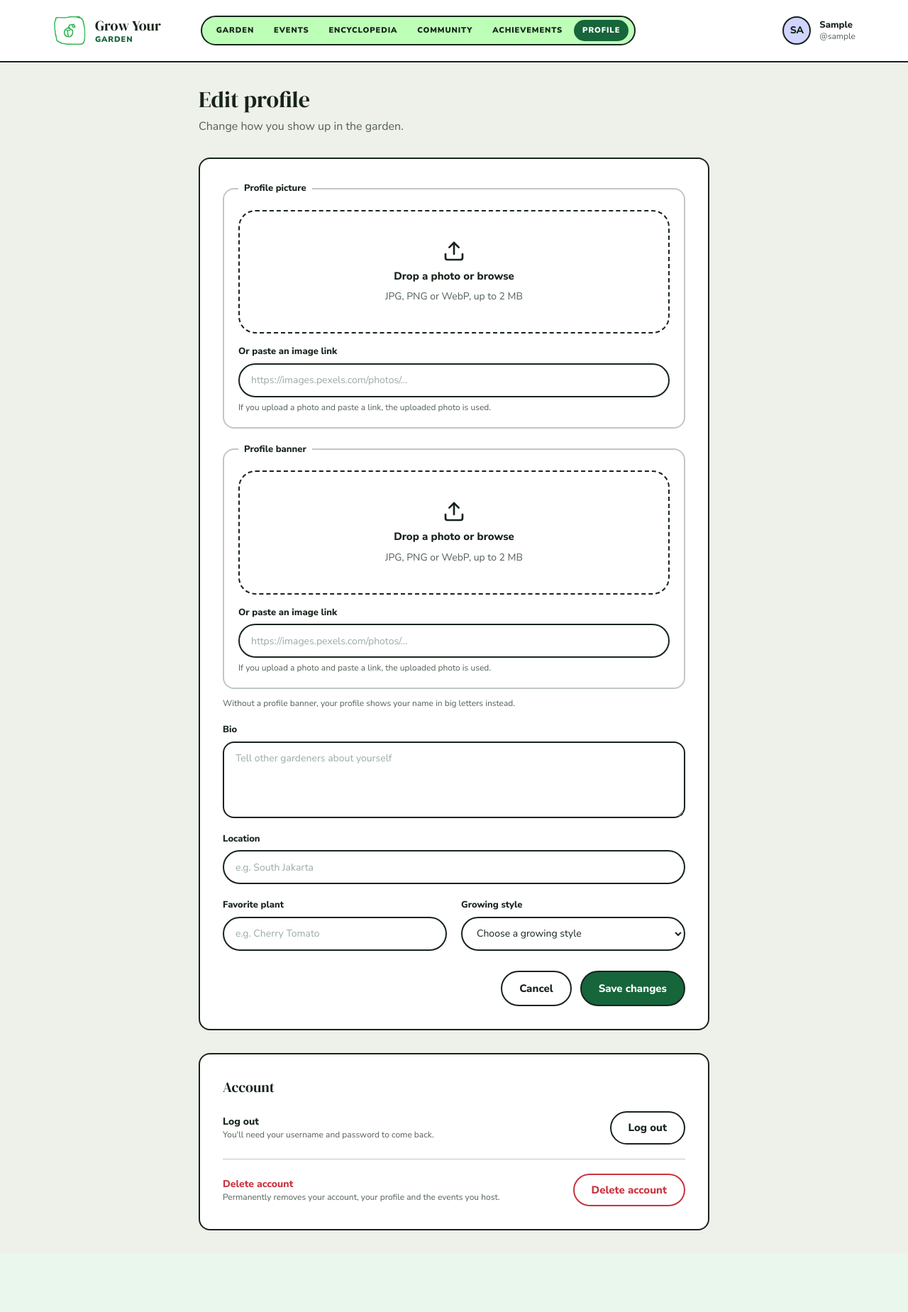
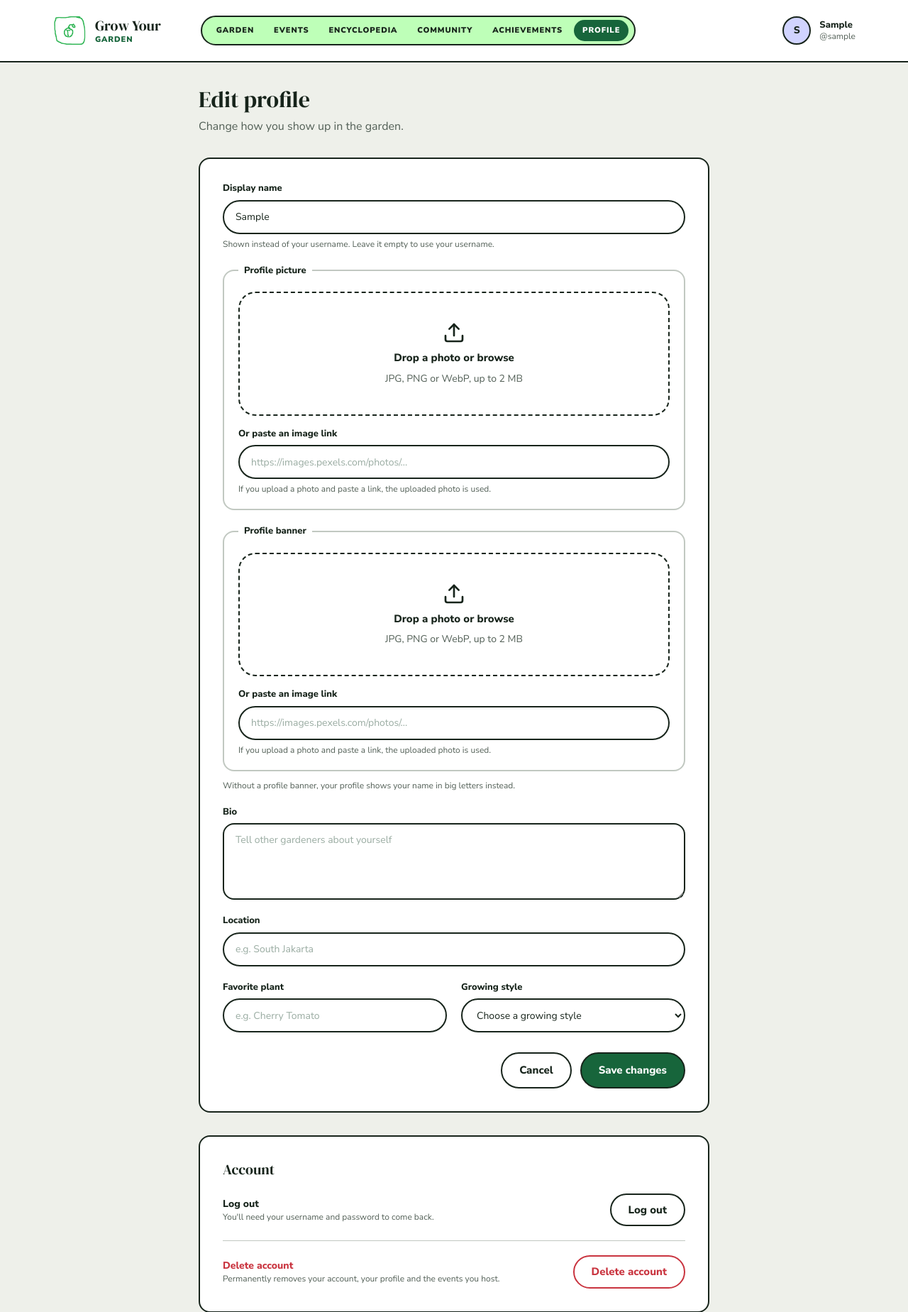
Before and after one commit to WilliamJesUI/Group-1-KKI, a Django app: page /profile/edit/ in a window 1280 px wide. Shown: the top 1849 px of the page at 71% size. Before the commit the page ends 1734 px from the top, so only its background shows below. Run offline with Django 5.2, Linux system fonts and the light colour scheme; the visitor is signed in with stand-in values (Sample User, id 1); data comes from the database, SQL or seed files in the repository.

Commit message:
feat: added display name form in edit profile

```diff
--- a/accounts/forms.py
+++ b/accounts/forms.py
@@ -1,6 +1,7 @@
 import time
 
 from django import forms
+from django.contrib.auth import password_validation
 from django.contrib.auth.forms import AuthenticationForm, UserCreationForm
 from django.contrib.auth.models import User
 from django.urls import reverse
@@ -65,9 +66,30 @@ class RegisterForm(AriaInvalidMixin, UserCreationForm):
         self.fields["email"].label = "Email"
         self.fields["email"].widget.attrs.update({"class": INPUT_CLASS, "placeholder": "you@example.com", "autocomplete": "email"})
         self.fields["password1"].label = "Password"
+        # Django's list of password rules is HTML and looks broken in this layout. The rules that fail are shown as errors.
+        self.fields["password1"].help_text = ""
         self.fields["password1"].widget.attrs.update({"class": INPUT_CLASS, "placeholder": "At least 8 characters"})
         self.fields["password2"].label = "Confirm password"
         self.fields["password2"].widget.attrs.update({"class": INPUT_CLASS, "placeholder": "Type it again"})
+
+    def _post_clean(self):
+        # Django checks the password rules (too short, too common, too similar to the username...) in its own
+        # _post_clean and puts any errors on "Confirm password". They are about the password itself, so we do the
+        # same check here and show the errors on "Password" instead. A mismatch between the two fields still shows
+        # on "Confirm password", because that is done by clean_password2.
+        forms.ModelForm._post_clean(self)
+        password = self.cleaned_data.get("password2")
+        if password:
+            try:
+                password_validation.validate_password(password, self.instance)
+            except forms.ValidationError as error:
+                self.add_error("password1", error)
+
+    def full_clean(self):
+        super().full_clean()
+        # The two password boxes belong together, so when the password is refused, both get the red border
+        if "password1" in self.errors:
+            self.fields["password2"].widget.attrs["aria-invalid"] = "true"
 
     def clean_username(self):
         # Django's own clean_username only checks for duplicates (ignoring upper/lower case) and returns nothing,
@@ -140,6 +162,12 @@ def make_image_fields(label):
 
 
 class EditProfileForm(AriaInvalidMixin, forms.ModelForm):
+    # The display name is saved on the User (as first_name, which the navbar already shows), not on the Profile.
+    display_name = forms.CharField(
+        required=False, max_length=50, label="Display name",
+        widget=forms.TextInput(attrs={"placeholder": "e.g. Pro Gardener", "class": INPUT_CLASS}),
+        help_text="Shown instead of your username. Leave it empty to use your username.",
+    )
     # The text fields are normal model fields. The two images are handled by hand (see save()),
     # because each one can come from an uploaded file or from a pasted link.
     picture_file = make_image_fields("profile picture")["file"]
@@ -164,6 +192,7 @@ class EditProfileForm(AriaInvalidMixin, forms.ModelForm):
         super().__init__(*args, **kwargs)
         # Replace Django's "---------" with friendlier text for the empty choice
         self.fields["growing_style"].choices = [("", "Choose a growing style")] + GROWING_STYLE_CHOICES
+        self.initial["display_name"] = self.instance.user.first_name
         # For each image: what is saved now (the template shows a preview), and was it uploaded or pasted?
         # An uploaded photo is saved as one of our own addresses, which starts with "/".
         for slot, field, kind, url_name in IMAGE_SLOTS:
@@ -193,6 +222,10 @@ class EditProfileForm(AriaInvalidMixin, forms.ModelForm):
             raise forms.ValidationError(IMAGE_LINK_ERROR)
         return url
 
+    def clean_display_name(self):
+        # Remove extra spaces, so "  Kristina   Ayu " becomes "Kristina Ayu"
+        return " ".join(self.cleaned_data["display_name"].split())
+
     def clean_picture_file(self):
         return self._clean_file("picture_file")
 
@@ -207,6 +240,9 @@ class EditProfileForm(AriaInvalidMixin, forms.ModelForm):
 
     def save(self, commit=True):
         profile = super().save(commit=False)
+        user = profile.user
+        user.first_name = self.cleaned_data["display_name"]
+        user.save(update_fields=["first_name"])
         for slot, field, kind, url_name in IMAGE_SLOTS:
             upload = self.cleaned_data.get(f"{slot}_file")
             url = self.cleaned_data.get(f"{slot}_url")
--- a/accounts/models.py
+++ b/accounts/models.py
@@ -10,6 +10,17 @@ from django.dispatch import receiver
 AVATAR_COLORS = [("green", "Green"), ("pink", "Pink"), ("lilac", "Lilac"), ("yellow", "Yellow")]
 # Tailwind background classes for those colors, from the theme in templates/base.html
 AVATAR_BG_CLASSES = {"green": "bg-brand-soft", "pink": "bg-pink", "lilac": "bg-lilac", "yellow": "bg-butter"}
+
+
+def initials_for(name):
+    # The letters shown on the avatar. One word gives its first letter ("Ala" gives A).
+    # Two or more words give the first letters of the first two words ("Ala Tidur" gives AT).
+    words = name.split()
+    if not words:
+        return ""
+    if len(words) == 1:
+        return words[0][0].upper()
+    return (words[0][0] + words[1][0]).upper()
 
 
 def random_avatar_color():
@@ -53,17 +64,13 @@ class Profile(models.Model):
 
     @property
     def display_name(self):
-        # Same rule as the navbar: first_name, or the username when first_name is empty
+        # The "Display name" from Edit profile (kept in the user's first_name, which the navbar already reads),
+        # or the username when it is empty
         return self.user.first_name or self.user.username
 
     @property
     def initials(self):
-        # Two letters for the avatar, like "AH" in Figma: the first letters of the first two words of the name
-        # ("Ana Hill" gives AH). A one-word name or username uses its first two letters ("ala" gives AL).
-        words = self.display_name.split()
-        if len(words) >= 2:
-            return (words[0][0] + words[1][0]).upper()
-        return self.display_name[:2].upper()
+        return initials_for(self.display_name)
 
     @property
     def avatar_bg_class(self):
--- /dev/null
+++ b/accounts/templates/accounts/_avatar.html
@@ -0,0 +1 @@
+{% if picture %}<img src="{{ picture }}" alt="" class="{{ size_class }} shrink-0 rounded-full border-2 border-ink object-cover">{% else %}<span aria-hidden="true" class="flex {{ size_class }} shrink-0 items-center justify-center rounded-full border-2 border-ink font-extrabold {{ bg_class }}">{{ initials }}</span>{% endif %}
--- a/accounts/templates/accounts/edit_profile.html
+++ b/accounts/templates/accounts/edit_profile.html
@@ -15,6 +15,8 @@
             {{ form.non_field_errors.0 }}
         </div>
         {% endif %}
+
+        {% include "accounts/_field.html" with field=form.display_name optional=True %}
 
         {% include "accounts/_image_field.html" with title="Profile picture" shape="square" current=form.current_picture is_upload=form.picture_is_upload file=form.picture_file url=form.picture_url remove=form.remove_picture %}
         {% include "accounts/_image_field.html" with title="Profile banner" shape="wide" current=form.current_banner is_upload=form.banner_is_upload file=form.banner_file url=form.banner_url remove=form.remove_banner %}
--- /dev/null
+++ b/accounts/templatetags/accounts_tags.py
@@ -0,0 +1,46 @@
+from django import template
+
+from accounts.models import AVATAR_BG_CLASSES, initials_for
+
+register = template.Library()
+
+# Size classes for {% avatar user "sm" %}, "md" (the default) or "lg"
+AVATAR_SIZES = {
+    "sm": "size-8 text-[11px]",
+    "md": "size-10 text-sm",
+    "lg": "size-16 text-xl",
+}
+
+
+def get_profile(user):
+    # user.profile raises an error that is also an AttributeError when the user has no Profile, so getattr() gives None
+    return getattr(user, "profile", None)
+
+
+@register.filter
+def avatar_bg_class(user):
+    """The background class of a user's initials avatar, e.g. bg-lilac. Use it as: {{ post.author|avatar_bg_class }}"""
+    profile = get_profile(user)
+    return profile.avatar_bg_class if profile else AVATAR_BG_CLASSES["green"]
+
+
+@register.filter
+def avatar_initials(user):
+    """The avatar letters. Use it as: {{ post.author|avatar_initials }}"""
+    profile = get_profile(user)
+    return profile.initials if profile else initials_for(user.first_name or user.username)
+
+
+@register.inclusion_tag("accounts/_avatar.html")
+def avatar(user, size="md"):
+    """
+    The round avatar of a user: their profile picture, or their two initials on their own color.
+    Use it as: {% load accounts_tags %} {% avatar post.author %} or {% avatar post.author "lg" %}
+    """
+    profile = get_profile(user)
+    return {
+        "picture": profile.profile_picture if profile else "",
+        "bg_class": avatar_bg_class(user),
+        "initials": avatar_initials(user),
+        "size_class": AVATAR_SIZES.get(size, AVATAR_SIZES["md"]),
+    }
--- a/templates/header.html
+++ b/templates/header.html
@@ -1,4 +1,4 @@
-{% load static %}
+{% load static accounts_tags %}
 {% comment %}
 The navbar at the top of every page (Figma "Navbar", not the "Page Header" component).
 base.html already includes it, so don't include it again in your page.
@@ -41,12 +41,8 @@ The .nav-tab and .nav-tab-active styles are in base.html, and static/js/navbar.j
             {% if user.is_authenticated %}
             <div class="mt-4 flex items-center gap-3 border-t border-line pt-4 lg:mt-0 lg:border-0 lg:pt-0">
                 <a href="{% url 'profile:show_profile' %}" class="flex items-center gap-3" aria-label="Your profile">
-                    {# user.profile is empty for old users without a Profile, then the letter avatar is used #}
-                    {% if user.profile.profile_picture %}
-                    <img src="{{ user.profile.profile_picture }}" alt="" class="size-10 rounded-full border-2 border-ink object-cover">
-                    {% else %}
-                    <span class="flex size-10 items-center justify-center rounded-full border-2 border-ink {{ user.profile.avatar_bg_class|default:'bg-brand-soft' }} text-sm font-extrabold">{{ user.profile.initials|default:user.username|slice:":2"|upper }}</span>
-                    {% endif %}
+                    {# The same {% avatar %} tag is used next to posts and events, so a user's color matches everywhere #}
+                    {% avatar user %}
                     <span class="flex flex-col">
                         <span class="text-[13px] font-extrabold leading-tight">{{ user.first_name|default:user.username }}</span>
                         <span class="text-xs text-ink-soft">@{{ user.username }}</span>
```
Also changed, not shown: accounts/tests.py (+38 -0 lines), accounts/templatetags/__init__.py (added).
